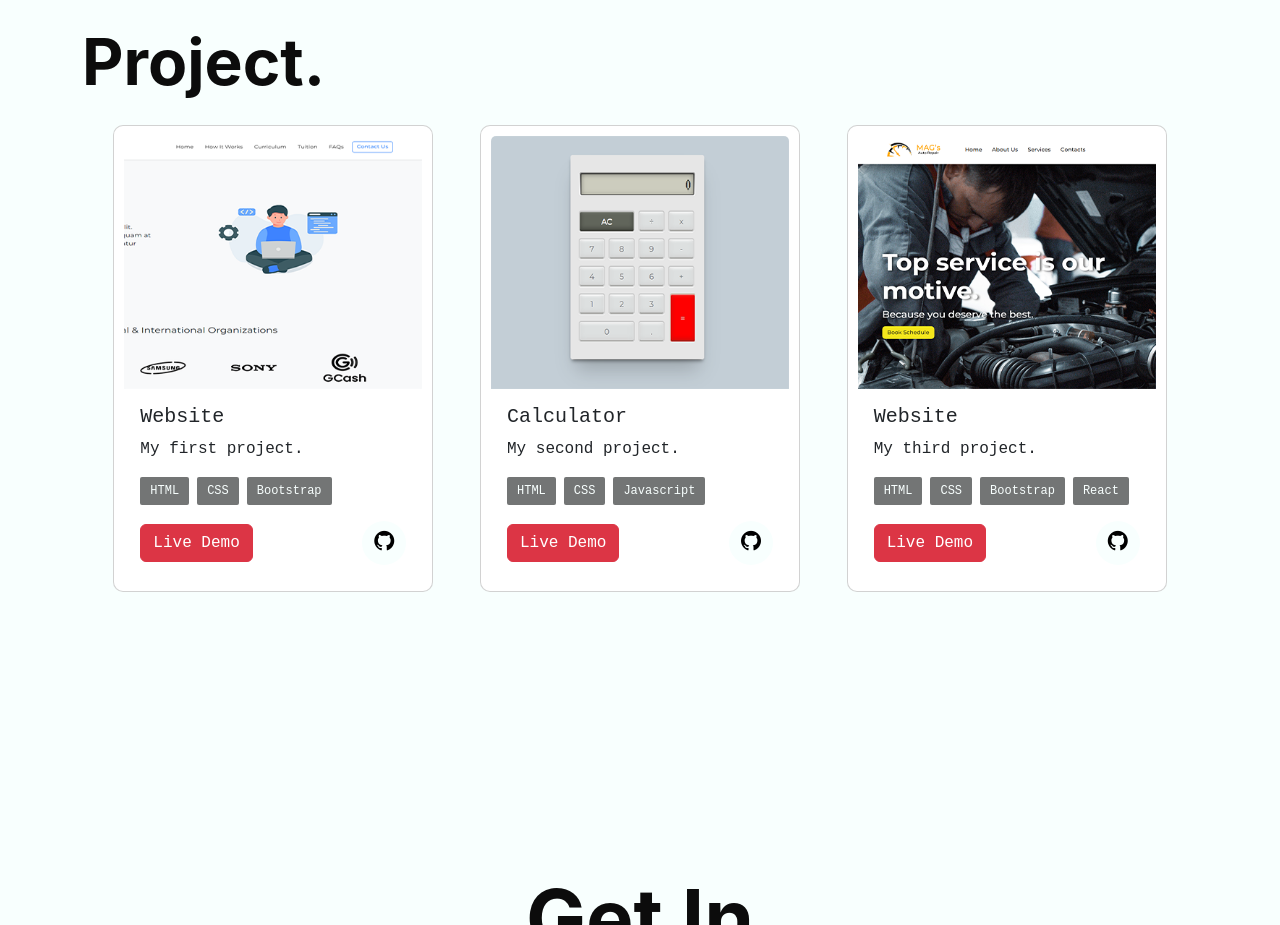
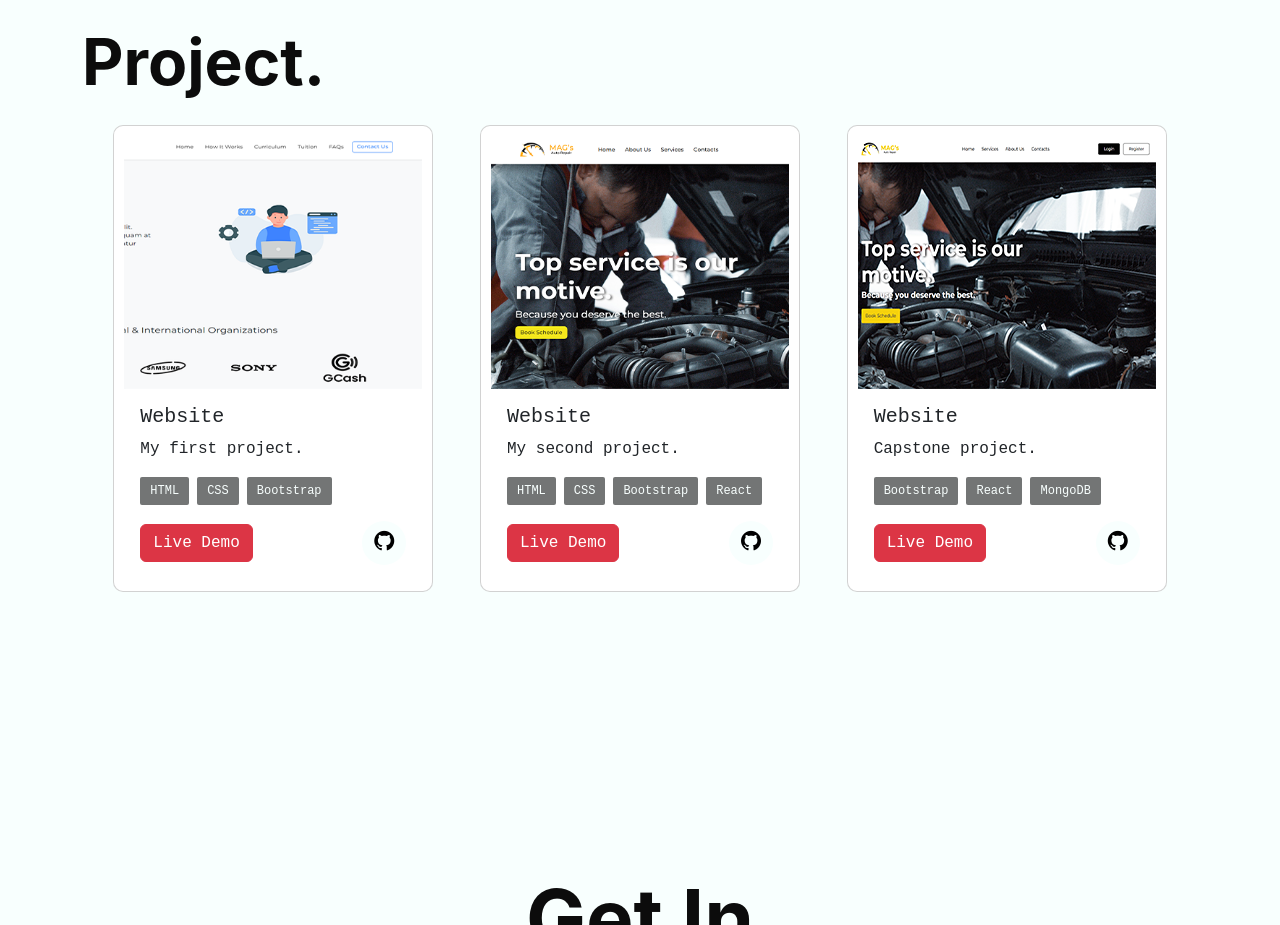
Before and after one commit to letadz/portfolio, a website: page index.html in a window 1280 px wide. Shown: the part 1800-2725 px from the top of the page. Drawn offline with nearby package versions, Linux system fonts and the light colour scheme; a web font is replaced by a local one.

Commit message:
changed resume and project

```diff
--- a/index.html
+++ b/index.html
@@ -67,7 +67,7 @@
                     <p class="text-bottom">Frontend Developer</p>
 
                     <!-- <p>I love build things for the website.</p> -->
-                    <a href="https://drive.google.com/file/d/1PLmSK_-bJTaaUGsWotTx6YC2jjDdOuK-/view?usp=sharing" target="_blank" class="btn btn-resume" role="button">Resume
+                    <a href="https://drive.google.com/file/d/1Jyv1stNqkkgA4Iz_ZWwKAgNIModp20Op/view?usp=sharing" target="_blank" class="btn btn-resume" role="button">Resume
                         <i class="uil uil-arrow-right"></i>
                     </a>
                     <!-- https://pdfhost.io/v/m31vL2B~2_Resume -->
@@ -223,29 +223,11 @@
                     </div>
 
                     <div class="card card-project">
-                        <img src="./assets/images/project/calculator.png" class="card-img-top" alt="Project">
-
-                        <div class="card-body">
-                                <h5 h5 class="card-title">Calculator</h5>
-                                <p class="card-text">My second project.</p>
-                                <div class="skills d-flex flex-wrap gap-2 my-3">
-                                    <span>HTML</span>
-                                    <span>CSS</span>
-                                    <span>Javascript</span>
-                                </div>
-                            <div class="d-flex justify-content-between align-items-center">
-                                <a href="https://letadz.github.io/e-calculator/" target="_blank" class="btn btn-danger">Live Demo</a>
-                                <a href="https://github.com/letadz/e-calculator" target="_blank" role="button"><i class="uil uil-github"></i></a>
-                            </div>
-                        </div>
-                    </div>
-
-                    <div class="card card-project">
                         <img src="./assets/images/project/autorepair.png" class="card-img-top" alt="Project">
 
                         <div class="card-body">
                                 <h5 h5 class="card-title">Website</h5>
-                                <p class="card-text">My third project.</p>
+                                <p class="card-text">My second project.</p>
                                 <div class="skills d-flex flex-wrap gap-2 my-3">
                                     <span>HTML</span>
                                     <span>CSS</span>
@@ -255,6 +237,24 @@
                             <div class="d-flex justify-content-between align-items-center">
                                 <a href="https://kodego-group-project.vercel.app/" target="_blank" class="btn btn-danger">Live Demo</a>
                                 <a href="https://github.com/arbieabesamis27/Kodego-Group-Project-2" target="_blank" role="button"><i class="uil uil-github"></i></a>
+                            </div>
+                        </div>
+                    </div>
+
+                    <div class="card card-project">
+                        <img src="./assets/images/project/mags-capstone.png" class="card-img-top" alt="Project">
+
+                        <div class="card-body">
+                                <h5 h5 class="card-title">Website</h5>
+                                <p class="card-text">Capstone project.</p>
+                                <div class="skills d-flex flex-wrap gap-2 my-3">
+                                    <span>Bootstrap</span>
+                                    <span>React</span>
+                                    <span>MongoDB</span>
+                                </div>
+                            <div class="d-flex justify-content-between align-items-center">
+                                <a href="https://mags-auto-repair.vercel.app/" target="_blank" class="btn btn-danger">Live Demo</a>
+                                <a href="https://github.com/letadz/kodegoCapstone" target="_blank" role="button"><i class="uil uil-github"></i></a>
                             </div>
                         </div>
                     </div>
```
Also changed, not shown: assets/images/project/mags-capstone.png (added).
